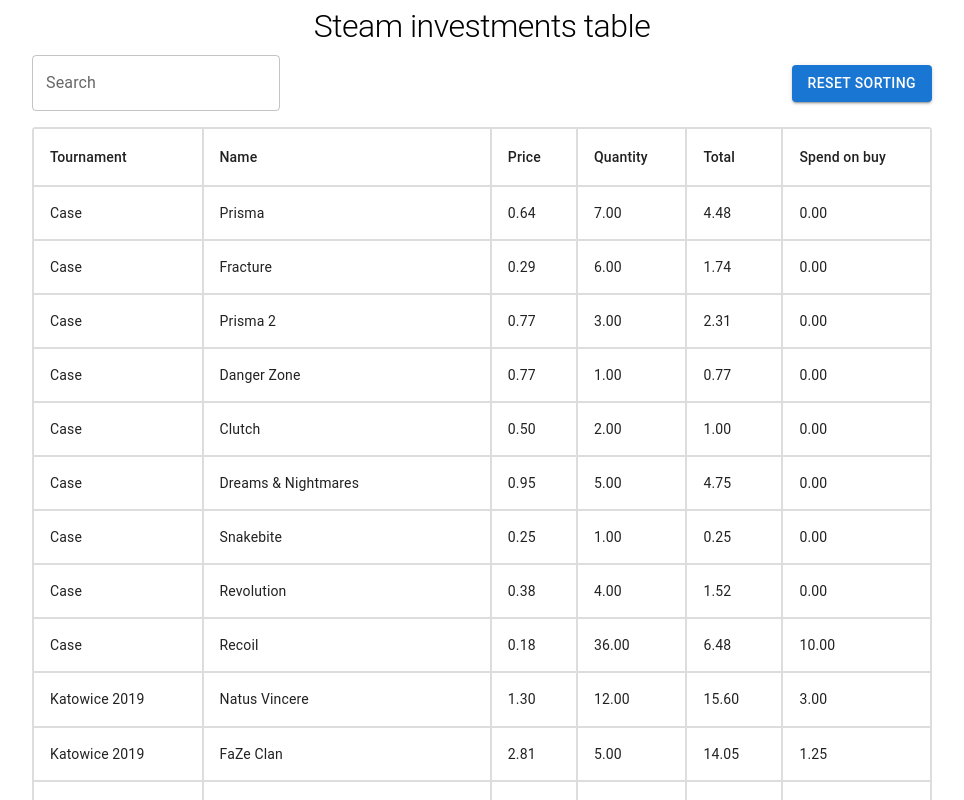
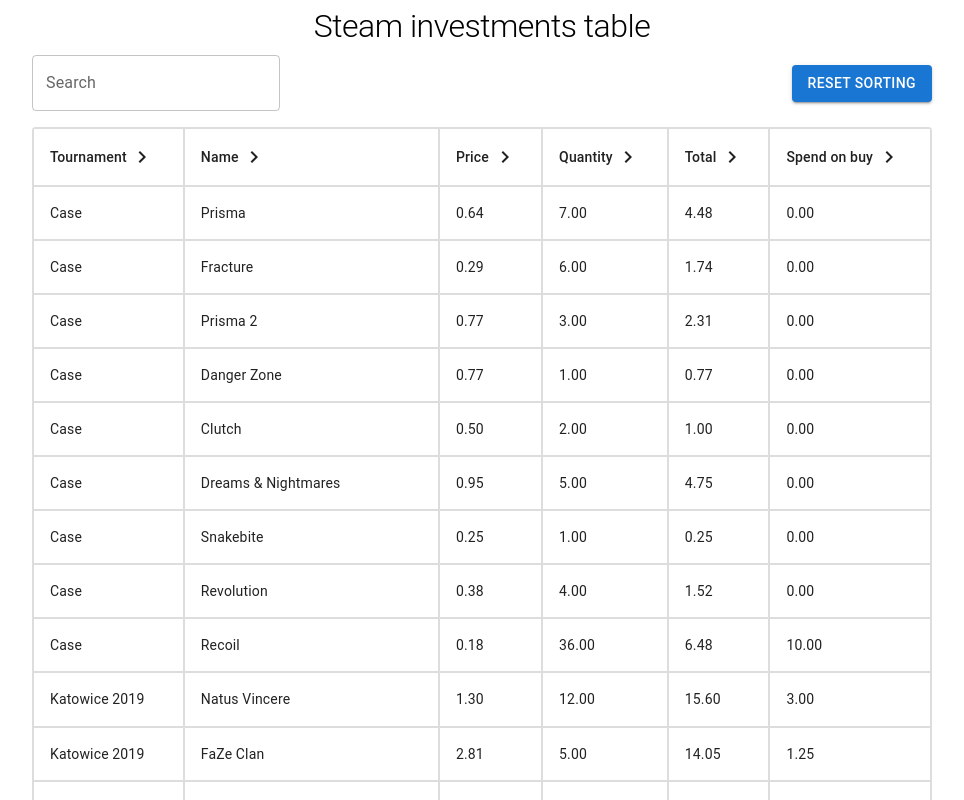
Before and after one commit to MadBowJam/SteamIvestment, a React (Create React App) app: page / in a window 1280 px wide. Shown: the top 800 px of the page, without its empty margins (158-1122 px from the left). Built offline with nearby package versions, Linux system fonts and the light colour scheme.

Commit message:
some bad code

```diff
--- a/package.json
+++ b/package.json
@@ -5,6 +5,7 @@
   "dependencies": {
     "@emotion/react": "^11.11.4",
     "@emotion/styled": "^11.11.5",
+    "@mui/icons-material": "^5.15.15",
     "@mui/material": "^5.15.15",
     "@testing-library/jest-dom": "^5.17.0",
     "@testing-library/react": "^13.4.0",
--- a/src/components/dom/Table.js
+++ b/src/components/dom/Table.js
@@ -1,4 +1,4 @@
-import React, { useMemo } from 'react';
+import React, {useMemo, useState} from 'react';
 import {
   Box,
   Button,
@@ -55,6 +55,9 @@
 };
 
 const CustomTable = () => {
+  const [sortDirection, setSortDirection] = useState(null);
+  const [sortedColumn, setSortedColumn] = useState(null);
+
   validateItemsList();
   validateJsonData();
 
@@ -76,6 +79,13 @@
     return Object.values(totalPrice).reduce((acc, curr) => acc + curr, 0);
   }, []);
 
+  const handleSortAndUpdate = (column) => {
+    handleSort(column);
+    // Оновлюємо значення sortDirection і sortedColumn
+    setSortDirection(sortDirection === 'asc' ? 'desc' : 'asc');
+    setSortedColumn(column);
+  };
+
   return (
     <Box minWidth={390} maxWidth={900} mx="auto">
       <ToastContainer />
@@ -86,7 +96,13 @@
       <TableContainer component={Paper}>
         <Table style={{ borderCollapse: 'collapse', width: '100%', boxShadow: 'none' }}>
           <TableHead>
-            <TableHeadComponent handleSort={handleSort} />
+            <TableHeadComponent
+              handleSort={handleSortAndUpdate}
+              sortDirection={sortDirection}
+              sortedColumn={sortedColumn}
+              setSortDirection={setSortDirection}
+              setSortedColumn={setSortedColumn}
+            />
           </TableHead>
           <CustomTableBody filteredData={filteredData} />
         </Table>
--- a/src/components/dom/TableHead.js
+++ b/src/components/dom/TableHead.js
@@ -1,17 +1,40 @@
 import React from 'react';
 import { TableCell, TableRow } from '@mui/material';
+import KeyboardArrowRightIcon from '@mui/icons-material/KeyboardArrowRight';
+import KeyboardArrowDownIcon from '@mui/icons-material/KeyboardArrowDown';
+import KeyboardArrowUpIcon from '@mui/icons-material/KeyboardArrowUp';
 
-const TableHead = ({ handleSort }) => {
+const TableHeadComponent = ({ handleSort, sortDirection, sortedColumn }) => {
+  // Функція для відображення стрілки сортування для кожного стовпця
+  const renderSortIcon = (column) => {
+    if (sortedColumn === column) {
+      return sortDirection === 'asc' ? <KeyboardArrowUpIcon /> : <KeyboardArrowDownIcon />;
+    }
+    return <KeyboardArrowRightIcon />;
+  };
+
   return (
     <TableRow>
-      <TableCell onClick={() => handleSort('tournament')}>Tournament</TableCell>
-      <TableCell onClick={() => handleSort('name')}>Name</TableCell>
-      <TableCell onClick={() => handleSort('price')}>Price</TableCell>
-      <TableCell onClick={() => handleSort('quantity')}>Quantity</TableCell>
-      <TableCell onClick={() => handleSort('total')}>Total</TableCell>
-      <TableCell onClick={() => handleSort('spend_on_buy')}>Spend on buy</TableCell>
+      <TableCell onClick={() => handleSort('tournament')}>
+        Tournament {renderSortIcon('tournament')}
+      </TableCell>
+      <TableCell onClick={() => handleSort('name')}>
+        Name {renderSortIcon('name')}
+      </TableCell>
+      <TableCell onClick={() => handleSort('price')}>
+        Price {renderSortIcon('price')}
+      </TableCell>
+      <TableCell onClick={() => handleSort('quantity')}>
+        Quantity {renderSortIcon('quantity')}
+      </TableCell>
+      <TableCell onClick={() => handleSort('total')}>
+        Total {renderSortIcon('total')}
+      </TableCell>
+      <TableCell onClick={() => handleSort('spend_on_buy')}>
+        Spend on buy {renderSortIcon('spend_on_buy')}
+      </TableCell>
     </TableRow>
   );
-}
+};
 
-export default TableHead;
+export default TableHeadComponent;
--- a/src/components/functions/ClickOnRow.js
+++ b/src/components/functions/ClickOnRow.js
@@ -8,17 +8,17 @@
   console.log(`Clicked row:`, item);
 
   // Обчислення прибутку для клікнутого рядка
-  const profit = ((item.total * 100) / item.spend_on_buy).toFixed(0);
+  const profit = ((item.total) / item.spend_on_buy).toFixed(2);
 
   // Ініціалізація змінних для відображення тексту та кольору прибутку
-  let profitText = `${profit}%`; // Текст прибутку
+  let profitText = `x${profit}`; // Текст прибутку
   let profitColor = 'inherit'; // Колір тексту
 
   // Визначення тексту та кольору прибутку в залежності від значення
   if (profit === 'Infinity') {
     profitText = 'Infinity'; // Якщо прибуток - Infinity
     profitColor = 'green'; // Зелений колір
-  } else if (profit <= 100) {
+  } else if (profit <= 1) {
     profitColor = 'red'; // Червоний колір
   } else {
     profitColor = 'green'; // Зелений колір
--- a/src/components/functions/Filter&Search.js
+++ b/src/components/functions/Filter&Search.js
@@ -1,68 +1,52 @@
 import { useMemo, useState } from 'react';
+import KeyboardArrowRightIcon from '@mui/icons-material/KeyboardArrowRight';
 
-// Функція для фільтрації таблиці
 const useTableFilter = (createItemsData) => {
-  // Стан для зберігання напрямку сортування
   const [sortDirection, setSortDirection] = useState(null);
-  // Стан для зберігання вибраного стовпця сортування
   const [sortedColumn, setSortedColumn] = useState(null);
-  // Стан для зберігання значення пошукового терміну
   const [searchTerm, setSearchTerm] = useState('');
 
-  // Обробник сортування таблиці за вибраним стовпцем
   const handleSort = (column) => {
-    // Перевірка на поточний напрямок сортування
     const isAsc = sortedColumn === column && sortDirection === 'asc';
-    // Встановлення нового напрямку сортування
     setSortDirection(isAsc ? 'desc' : 'asc');
-    // Встановлення вибраного стовпця сортування
     setSortedColumn(column);
   };
 
-  // Обробник зміни значення пошукового терміну
   const handleSearch = (event) => {
-    // Встановлення нового значення пошукового терміну
     setSearchTerm(event.target.value);
   };
 
-  // Обробник скидання сортування
+  const [resetIcon, setResetIcon] = useState(<KeyboardArrowRightIcon />);
+
   const handleResetSorting = () => {
-    // Скидання напрямку сортування
     setSortDirection(null);
-    // Скидання вибраного стовпця сортування
     setSortedColumn(null);
+    setResetIcon(<KeyboardArrowRightIcon />);
   };
 
-  // Фільтрація даних таблиці з використанням useMemo
   const filteredData = useMemo(() => {
-    // Перевірка наявності вибраного стовпця сортування та напрямку
     if (sortedColumn && sortDirection) {
-      // Сортування даних за вибраним стовпцем та напрямком
-      return createItemsData().sort((a, b) => {
-        // Сортування за числовими значеннями від найменшого до найбільшого
+      return createItemsData()
+        .sort((a, b) => {
           if (['price', 'quantity', 'total', 'spend_on_buy'].includes(sortedColumn)) {
             return sortDirection === 'asc' ? a[sortedColumn] - b[sortedColumn] : b[sortedColumn] - a[sortedColumn];
           } else {
-          // Сортування за рядковими значеннями
             return sortDirection === 'asc' ? a[sortedColumn].localeCompare(b[sortedColumn]) : b[sortedColumn].localeCompare(a[sortedColumn]);
           }
-      }).filter(item => {
-        // Фільтрація даних за введеним пошуковим терміном
+        })
+        .filter(item => {
           return item.tournament.toLowerCase().includes(searchTerm.toLowerCase()) ||
             item.name.toLowerCase().includes(searchTerm.toLowerCase());
         });
     } else {
-      // Фільтрація даних без сортування
       return createItemsData().filter(item => {
-        // Фільтрація даних за введеним пошуковим терміном
         return item.tournament.toLowerCase().includes(searchTerm.toLowerCase()) ||
           item.name.toLowerCase().includes(searchTerm.toLowerCase());
       });
     }
   }, [sortedColumn, sortDirection, searchTerm, createItemsData]);
 
-  // Повернення необхідних значень для використання в компоненті
-  return { filteredData, handleResetSorting, handleSearch, handleSort, sortDirection, sortedColumn, searchTerm };
+  return { filteredData, handleResetSorting, handleSearch, handleSort };
 };
 
 export default useTableFilter;
--- a/src/index.css
+++ b/src/index.css
@@ -38,3 +38,7 @@
 .css-11xur9t-MuiPaper-root-MuiTableContainer-root {
     box-shadow: none !important;
 }
+
+svg {
+    vertical-align: bottom !important;
+}
```
Also changed, not shown: 1 other file (tests, documents, lock files or other folders). Lines whose indentation alone changed are shown as unchanged.
